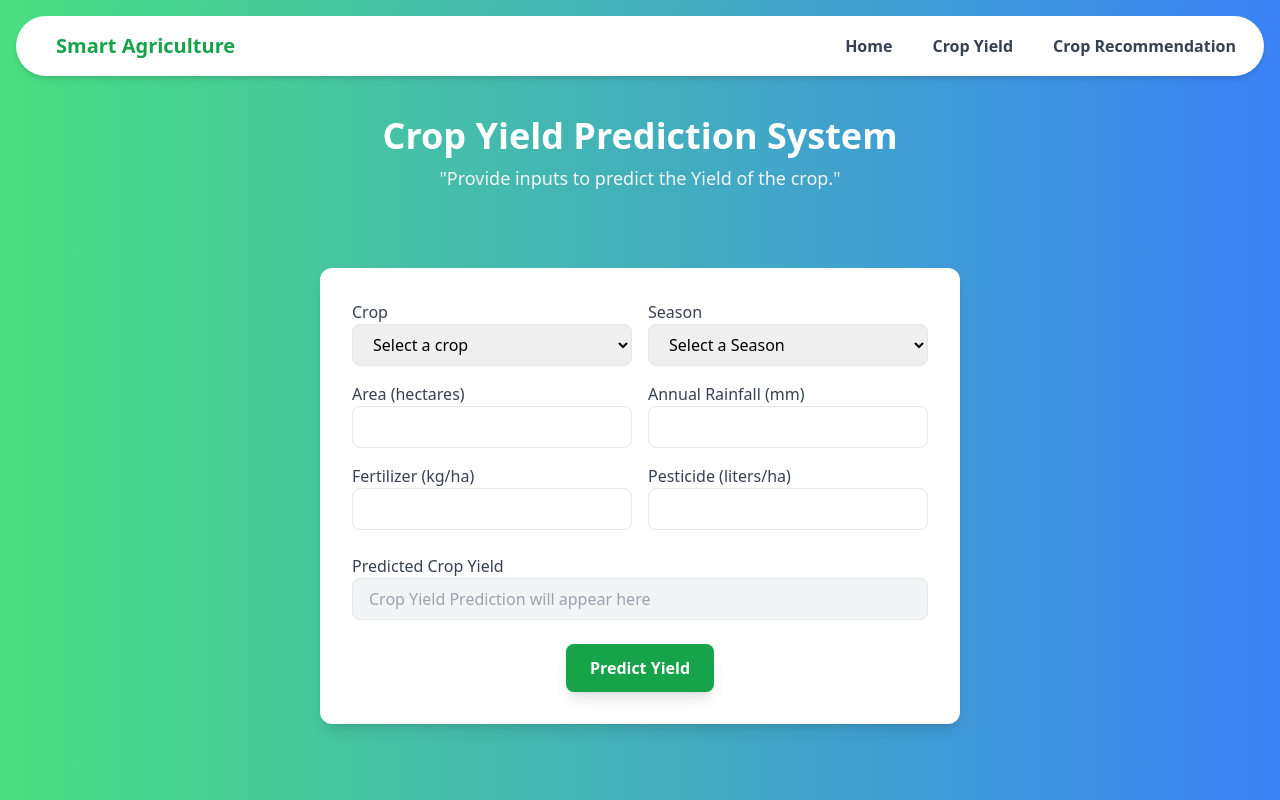
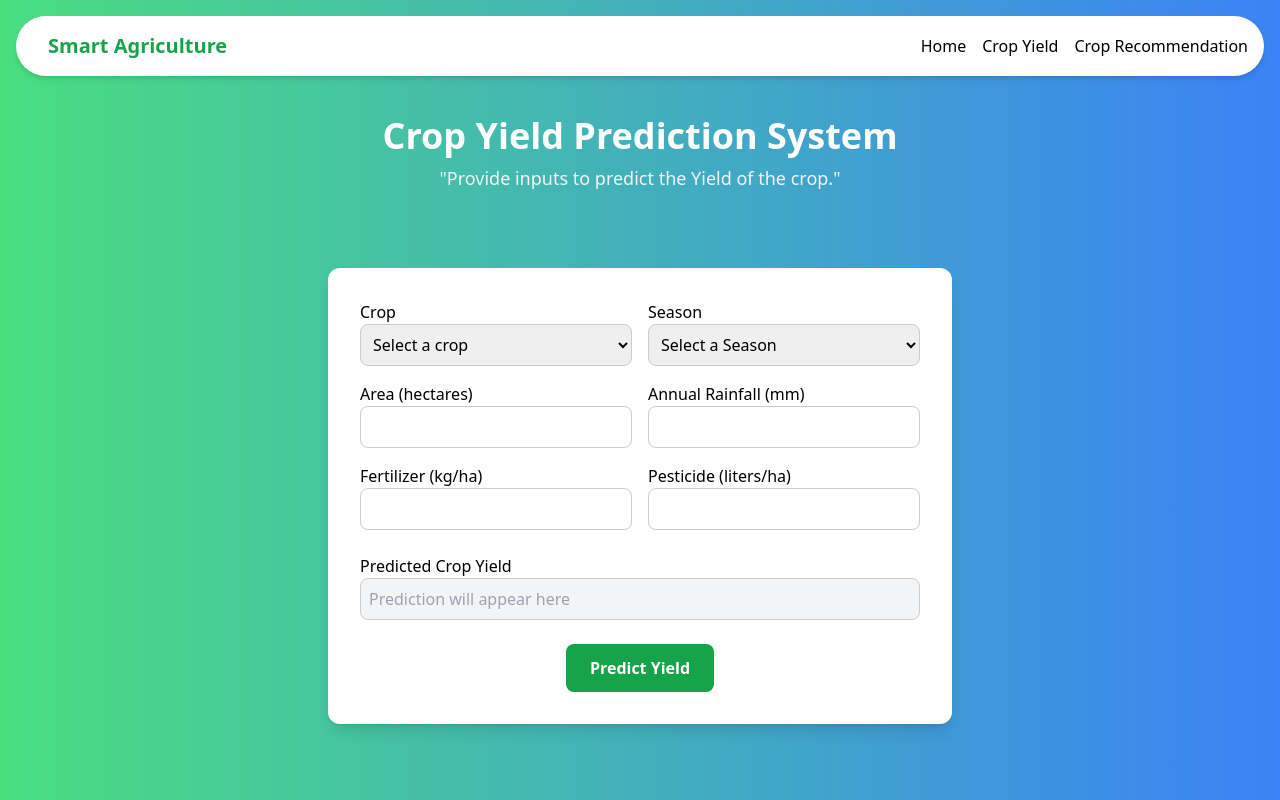
Before and after one commit to sree9398/Flask, a Flask app: page /crop_yield in a window 1280 px wide. Run offline with Flask 3, Linux system fonts and the light colour scheme; parts of the project's set-up code (start-up, migrations or seed data) failed here and were passed over; some libraries are stand-ins or nearby versions.

Commit message:
Update crop_yield.html

```diff
--- a/templates/crop_yield.html
+++ b/templates/crop_yield.html
@@ -7,22 +7,14 @@
     <script src="https://cdn.tailwindcss.com"></script>
     <style>
         @keyframes fadeIn {
-            from {
-                opacity: 0;
-            }
-            to {
-                opacity: 1;
-            }
+            from { opacity: 0; }
+            to { opacity: 1; }
         }
-        .animated-fade {
-            animation: fadeIn 1s ease-in-out;
-        }
+        .animated-fade { animation: fadeIn 1s ease-in-out; }
     </style>
     <script>
         async function predictYield(event) {
-            event.preventDefault(); // Prevent form submission
-
-            // Gather input values
+            event.preventDefault();
             const inputData = {
                 crop: document.getElementById('crop').value,
                 season: document.getElementById('season').value,
@@ -31,56 +23,48 @@
                 fertilizer: parseFloat(document.getElementById('fertilizer').value),
                 pesticide: parseFloat(document.getElementById('pesticide').value),
             };
-
             try {
-                // Call the backend API
                 const response = await fetch("{{ url_for('predict_yield') }}", {
                     method: 'POST',
-                    headers: {
-                        'Content-Type': 'application/json',
-                    },
+                    headers: { 'Content-Type': 'application/json' },
                     body: JSON.stringify(inputData),
                 });
-
                 const result = await response.json();
-
-                // Display the result
-                if (response.ok) {
-                    document.getElementById('label').value = `${result.predicted_yield} tons`;
-                } else {
-                    document.getElementById('label').value = `Error: ${result.error}`;
-                }
+                document.getElementById('label').value = response.ok ? `${result.predicted_yield} tons` : `Error: ${result.error}`;
             } catch (error) {
                 document.getElementById('label').value = `Error: ${error.message}`;
             }
         }
     </script>
 </head>
-<body class="bg-gradient-to-r from-green-400 to-blue-500 h-screen flex flex-col">
+<body class="bg-gradient-to-r from-green-400 to-blue-500 min-h-screen flex flex-col">
     <!-- Navbar -->
     <nav class="bg-white shadow-md p-4 flex justify-between items-center rounded-full mx-4 mt-4">
-        <div class="text-xl font-bold text-green-600 mx-6"><a href="{{ url_for('index') }}">Smart Agriculture</a></div>
-        <ul class="flex space-x-4">
-            <li><a href="{{ url_for('index') }}" class="text-gray-700 font-bold hover:text-green-600 px-3 py-2 rounded-md hover:bg-gray-100">Home</a></li>
-            <li><a href="{{ url_for('crop_yield') }}" class="text-gray-700 font-bold hover:text-green-600 px-3 py-2 rounded-md hover:bg-gray-100">Crop Yield</a></li>
-            <li><a href="{{ url_for('crop_recc') }}" class="text-gray-700 font-bold hover:text-green-600 px-3 py-2 rounded-md hover:bg-gray-100">Crop Recommendation</a></li>
+        <div class="text-lg sm:text-xl font-bold text-green-600 mx-4">
+            <a href="{{ url_for('index') }}">Smart Agriculture</a>
+        </div>
+        <button id="menu-toggle" class="sm:hidden text-gray-700 focus:outline-none">☰</button>
+        <ul id="menu" class="hidden sm:flex space-x-4">
+            <li><a href="{{ url_for('index') }}" class="nav-link">Home</a></li>
+            <li><a href="{{ url_for('crop_yield') }}" class="nav-link">Crop Yield</a></li>
+            <li><a href="{{ url_for('crop_recc') }}" class="nav-link">Crop Recommendation</a></li>
         </ul>
     </nav>
 
     <!-- Page Header -->
-    <header class="text-center mb-8 mt-10">
-        <h1 class="text-4xl font-bold text-white animated-fade">Crop Yield Prediction System</h1>
-        <p class="text-lg text-gray-100 mt-2 animated-fade">"Provide inputs to predict the Yield of the crop."</p>
+    <header class="text-center mt-10">
+        <h1 class="text-2xl sm:text-3xl md:text-4xl font-bold text-white animated-fade">Crop Yield Prediction System</h1>
+        <p class="text-md sm:text-lg text-gray-100 mt-2 animated-fade">"Provide inputs to predict the Yield of the crop."</p>
     </header>
 
     <!-- Form Section -->
-    <div class="flex-grow flex justify-center items-center">
-        <div class="bg-white shadow-lg rounded-xl mb-8 p-8 w-11/12 md:w-3/4 lg:w-1/2 animated-fade">
+    <div class="flex-grow flex justify-center items-center px-4">
+        <div class="bg-white shadow-lg rounded-xl p-6 sm:p-8 w-full sm:w-3/4 lg:w-1/2 animated-fade">
             <form onsubmit="predictYield(event)" class="space-y-6">
-                <div class="grid grid-cols-1 md:grid-cols-2 gap-4">
+                <div class="grid grid-cols-1 sm:grid-cols-2 gap-4">
                     <div>
-                        <label for="crop" class="block text-gray-700 font-medium">Crop</label>
-                        <select id="crop" name="crop" required class="w-full px-4 py-2 border rounded-lg focus:ring-2 focus:ring-green-500">
+                        <label for="crop" class="form-label">Crop</label>
+                        <select id="crop" name="crop" required class="form-input">
                             <option value="" disabled selected>Select a crop</option>
                             <option value="Arecanut">Arecanut</option>
                             <option value="Arhar/Tur">Arhar/Tur</option>
@@ -140,8 +124,8 @@
                         </select>
                     </div>
                     <div>
-                        <label for="season" class="block text-gray-700 font-medium">Season</label>
-                        <select name="season" id="season" required class="w-full px-4 py-2 border rounded-lg focus:ring-2 focus:ring-green-500">
+                        <label for="season" class="form-label">Season</label>
+                        <select id="season" name="season" required class="form-input">
                             <option value="" disabled selected>Select a Season</option>
                             <option value="Whole Year">Whole Year</option>
                             <option value="Kharif">Kharif</option>
@@ -152,33 +136,47 @@
                         </select>
                     </div>
                     <div>
-                        <label for="area" class="block text-gray-700 font-medium">Area (hectares)</label>
-                        <input type="number" id="area" name="area" required class="w-full px-4 py-2 border rounded-lg focus:ring-2 focus:ring-green-500">
+                        <label for="area" class="form-label">Area (hectares)</label>
+                        <input type="number" id="area" name="area" required class="form-input">
                     </div>
                     <div>
-                        <label for="annual_rainfall" class="block text-gray-700 font-medium">Annual Rainfall (mm)</label>
-                        <input type="number" id="annual_rainfall" name="annual_rainfall" step="0.1" required class="w-full px-4 py-2 border rounded-lg focus:ring-2 focus:ring-green-500">
+                        <label for="annual_rainfall" class="form-label">Annual Rainfall (mm)</label>
+                        <input type="number" id="annual_rainfall" name="annual_rainfall" step="0.1" required class="form-input">
                     </div>
                     <div>
-                        <label for="fertilizer" class="block text-gray-700 font-medium">Fertilizer (kg/ha)</label>
-                        <input type="number" id="fertilizer" name="fertilizer" required class="w-full px-4 py-2 border rounded-lg focus:ring-2 focus:ring-green-500">
+                        <label for="fertilizer" class="form-label">Fertilizer (kg/ha)</label>
+                        <input type="number" id="fertilizer" name="fertilizer" required class="form-input">
                     </div>
                     <div>
-                        <label for="pesticide" class="block text-gray-700 font-medium">Pesticide (liters/ha)</label>
-                        <input type="number" id="pesticide" name="pesticide" required class="w-full px-4 py-2 border rounded-lg focus:ring-2 focus:ring-green-500">
+                        <label for="pesticide" class="form-label">Pesticide (liters/ha)</label>
+                        <input type="number" id="pesticide" name="pesticide" required class="form-input">
                     </div>
                 </div>
 
                 <div>
-                    <label for="label" class="block text-gray-700 font-medium">Predicted Crop Yield</label>
-                    <input type="text" id="label" name="label" readonly placeholder="Crop Yield Prediction will appear here" class="w-full px-4 py-2 border rounded-lg bg-gray-100 focus:outline-none">
+                    <label for="label" class="form-label">Predicted Crop Yield</label>
+                    <input type="text" id="label" name="label" readonly placeholder="Prediction will appear here" class="form-input bg-gray-100">
                 </div>
 
                 <div class="flex justify-center">
-                    <button type="submit" class="bg-green-600 text-white px-6 py-3 rounded-lg font-semibold shadow-lg hover:bg-green-700 transform transition duration-300 hover:scale-105">Predict Yield</button>
+                    <button type="submit" class="btn-primary">Predict Yield</button>
                 </div>
             </form>
         </div>
     </div>
+
+    <script>
+        document.getElementById('menu-toggle').addEventListener('click', function () {
+            document.getElementById('menu').classList.toggle('hidden');
+        });
+    </script>
+
+    <style>
+        .nav-link { text-gray-700 font-bold hover:text-green-600 px-3 py-2 rounded-md hover:bg-gray-100; }
+        .form-label { display: block; text-gray-700 font-medium; }
+        .form-input { width: 100%; padding: 0.5rem; border: 1px solid #ccc; border-radius: 0.5rem; focus:ring-2 focus:ring-green-500; }
+        .btn-primary { background-color: #16a34a; color: white; padding: 0.75rem 1.5rem; border-radius: 0.5rem; font-weight: bold; transition: transform 0.3s; }
+        .btn-primary:hover { background-color: #15803d; transform: scale(1.05); }
+    </style>
 </body>
 </html>
```
